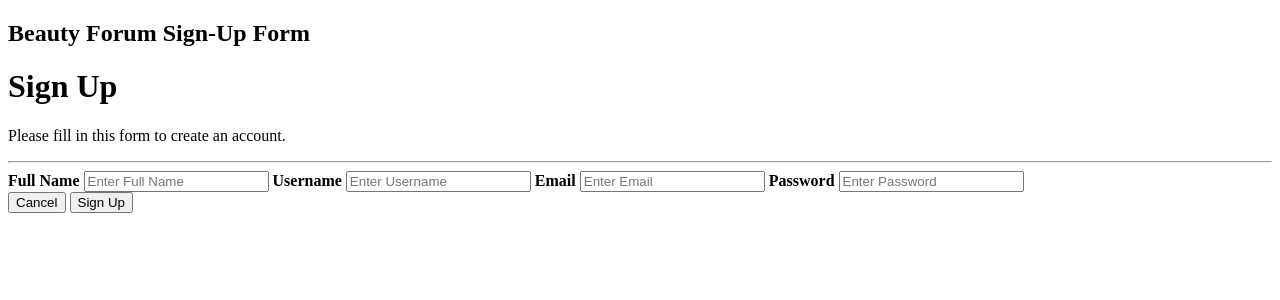
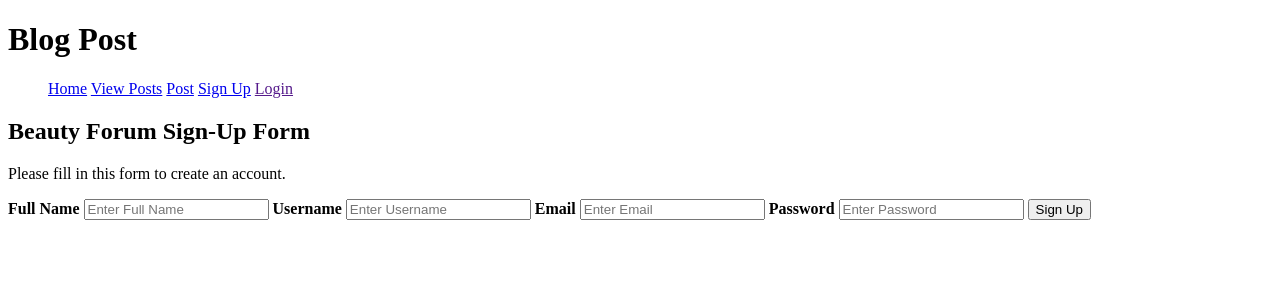
Before and after one commit to lezgitit/WebDevProject, a PHP site: page /signup.php in a window 1280 px wide. Shown: the top 300 px of the page. Run offline with PHP 8.4, Linux system fonts and the light colour scheme.

```diff
--- a/index.php
+++ b/index.php
@@ -14,7 +14,7 @@
 </head>
 <body>
 	<div id="header">
-		<header>Beauty Corner</header>
+		<header>Beauty Forum</header>
 	</div>
 	<div id="navbar">
 		<?php include('nav.php') ?>
@@ -23,7 +23,9 @@
 	<div>
 		<div>
 <!-- Not sure -->
-			<a href="trunc.php? commentID=<?= $row['commentID']?>"><?= $row['title'] ?></a>
+<!-- Update to link to show post
+ -->
+ 			<h1><?= $row['title'] ?></h1>
 		</div>
 		<p> <?= date("F d, Y, g:i a", strtotime($row['date'])); ?></p>
 
--- a/signup.php
+++ b/signup.php
@@ -1,7 +1,7 @@
 <?php
 	require('authenticate.php');
 
-	// If an input is given as well ast title and content
+	// If an input is given
   if($_POST && isset($_POST['fullName']) && isset($_POST['userName']) && isset($_POST['email']) && isset($_POST['password']))
   {
 //Sanitize the input to prevent injection
@@ -13,7 +13,7 @@
     if((strlen($fullName) > 0) && (strlen($userName) > 0) && (strlen($email) > 0) && (strlen($password) > 0))
     {
 
-      $query = "INSERT INTO post (fullName, userName, email, password) VALUES (:fullName, :userName, :email, :password)";
+      $query = "INSERT INTO user (fullName, userName, email, password) VALUES (:fullName, :userName, :email, :password)";
       $statement = $db->prepare($query);
 
       $statement->bindValue(':fullName', $fullName);
@@ -32,16 +32,24 @@
   	}
 ?>
 
+<!--this is where the form starts-->
 <!DOCTYPE html>
 <html>
+<head>
+  <title>New Post</title>
+</head>
 <body>
+  <div>
+    <h1>Blog Post</h1>
+  </div>
+  <div id="navbar">
+    <?php include('nav.php') ?>
+  </div>
+  <div>
+  	 <h2>Beauty Forum Sign-Up Form</h2>
+    	<form method="post" action="signup.php">
+      <p>Please fill in this form to create an account.</p>
 
-<h2>Beauty Forum Sign-Up Form</h2>
- <form class="modal-content">
-    <div class="container">
-      <h1>Sign Up</h1>
-      <p>Please fill in this form to create an account.</p>
-      <hr>
       <label for="name"><b>Full Name</b></label>
       <input type="text" placeholder="Enter Full Name" id='fullName' name="fullName" required>
 
@@ -54,12 +62,10 @@
       <label for="psw"><b>Password</b></label>
       <input type="password" placeholder="Enter Password" id= 'password' name="psw" required>
 
-      <div class="clearfix">
-        <button type="button" onclick="document.getElementById('id01').style.display='none'" class="cancelbtn">Cancel</button>
-        <button type="submit" class="signupbtn">Sign Up</button>
+        <button type="submit" class="submit">Sign Up</button>
       </div>
     </div>
  </form>
-
+  </div>
 </body>
 </html>
--- a/trunc.php
+++ b/trunc.php
@@ -2,7 +2,7 @@
 
 	require('authenticate.php');
 
-	$query = "SELECT * FROM blog WHERE id = '$_GET[id]'";
+	$query = "SELECT * FROM post WHERE id = '$_GET[id]'";
 	$statement = $db->prepare($query);
 	$statement->execute();
 
```
Also changed, not shown: insert.php (+10 -10 lines), update.php (+2 -13 lines).
